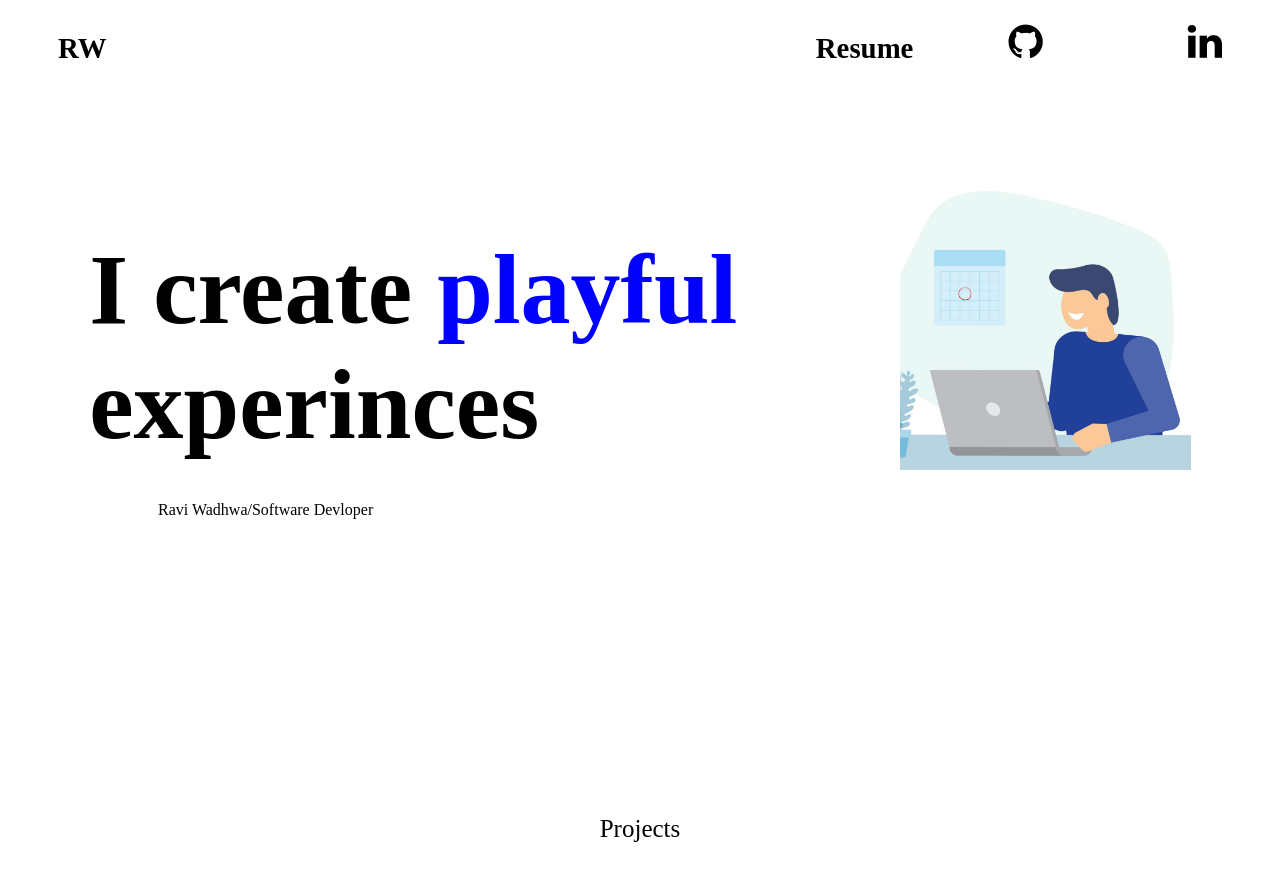
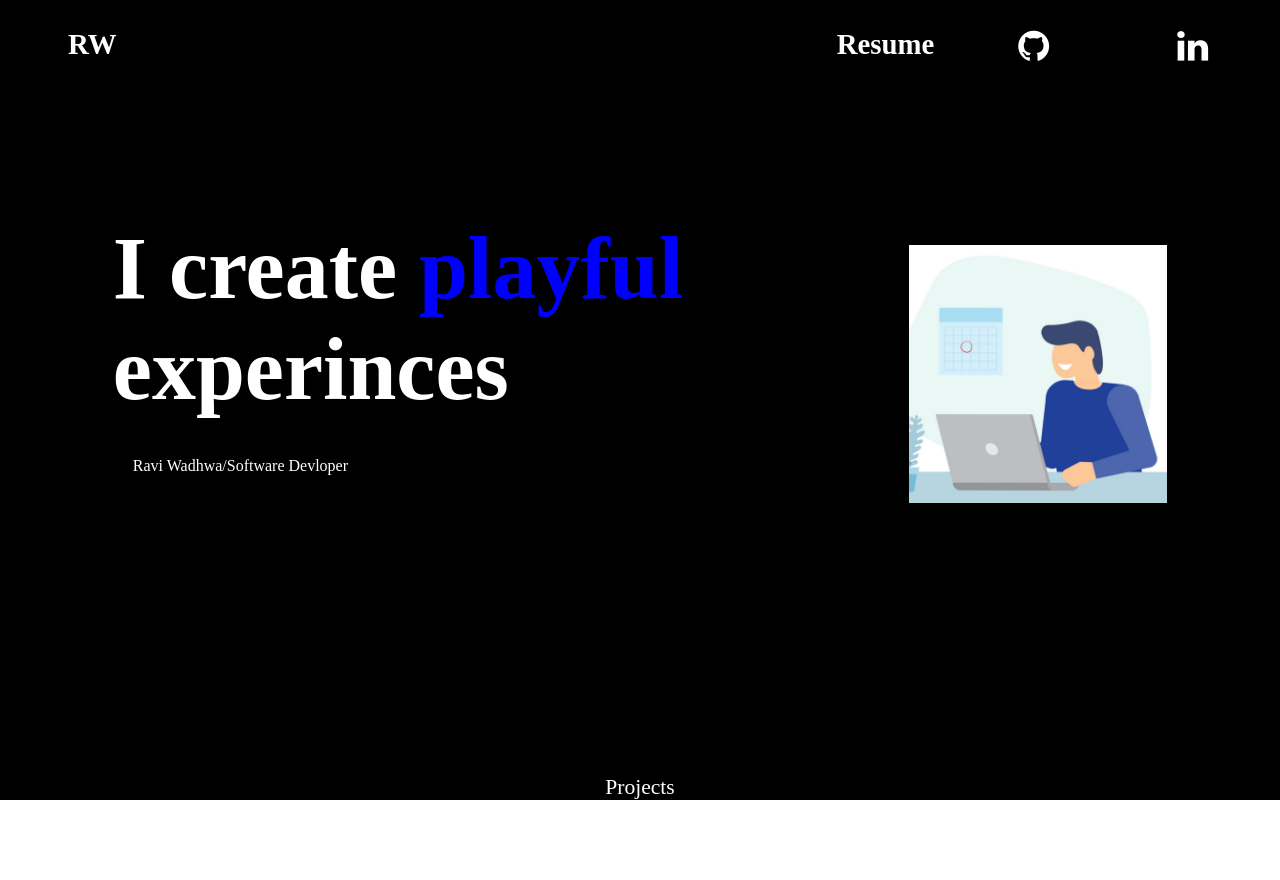
Before and after one commit to wadhwaravi/resume, a plain HTML site: page index.html in a window 1280 px wide. After the commit the page ends 843 px from the top, so only its background shows below. Drawn offline with Linux system fonts and the light colour scheme.

Commit message:
Update style.css

```diff
--- a/style.css
+++ b/style.css
@@ -1,42 +1,51 @@
-#head
+*{
+    margin: 0;
+    padding: 0;
+}
+
+#first-page
 {
+    width: 100%;
+    height: 100vh;
     background: black;
     color: white;
 }
 .nav{
+    padding: 3.5vh;
     display: flex;
     flex-direction: row;
-    gap: 232px 95px;
+    gap: 25vh 10.5vh;
     font-size: larger;
 }
 .nav .logo{
     flex-basis: 1;
-    flex: 50px;
-    padding-left: 50px;
+    flex: 5vh;
+    padding-left: 5vh;
 
 }
 .nav .fa{
-    padding-top: 14px;
-    font-size: 40px;
-    padding-right: 50px;
+    padding-top: 1.5;
+    font-size: 4.5vh;
+    padding-right: 5.5vh;
     padding-left: 0;
 
 }
 .quote{
+    padding-top: 10vh;
     display: flex;
     position: relative;
-    top: 60px;
+    top: 5.8vh;
     justify-content: space-around;
 
 
 }
 .quote h1{
-    font-size: 100px;
+    font-size: 11vh;
 }
 .quote img{
     max-width: 90%;
-    max-height: 291px;
-    padding-top: 30px;
+    max-height: 32.3vh;
+    padding-top: 3.3vh;
 }
 .quote .change{
     animation: colorChange 20s infinite;
@@ -51,24 +60,25 @@
 .name{
 
     display: block;
-    padding-left: 150px;
+    padding-left: 16.6vh;
 
 }
 .projects{
     display: block;
-    padding-top: 280px;
+    margin-top: 300px;
+
 }
 .projects p{
     padding-bottom: 0;
     margin: 0;
     text-align: center;
-    font-size: 25px;
+    font-size: 2.7vh;
 }
 .projects .fa{
     display: block;
-    font-size: 25px;
+    font-size: 2.7vh;
     color: white;
     text-align: center;
-    padding-top: 5px;
-    padding-bottom: 20px;
+    padding-top: 0.5vh;
+    padding-bottom: 2.2vh;
 }
```
